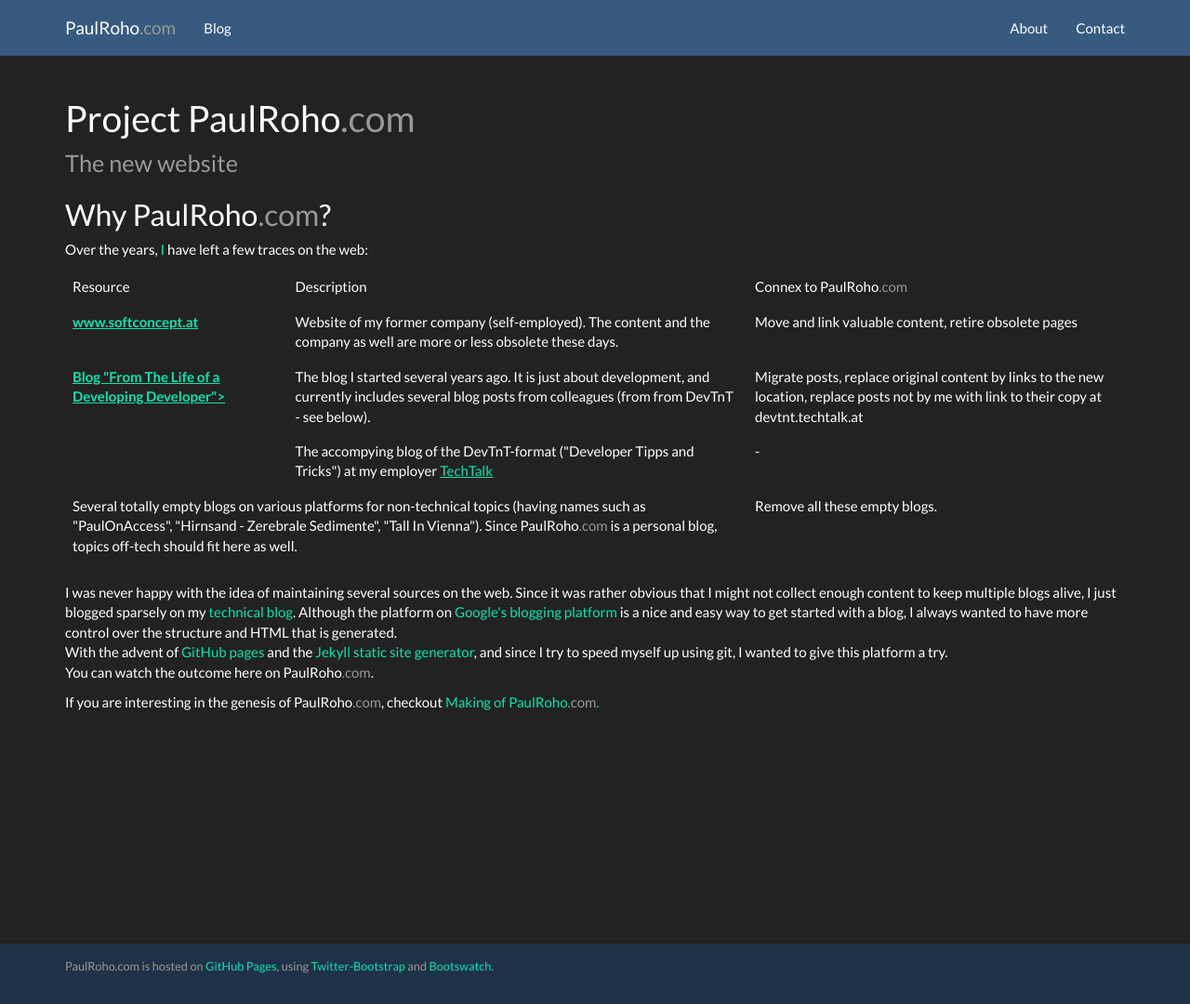
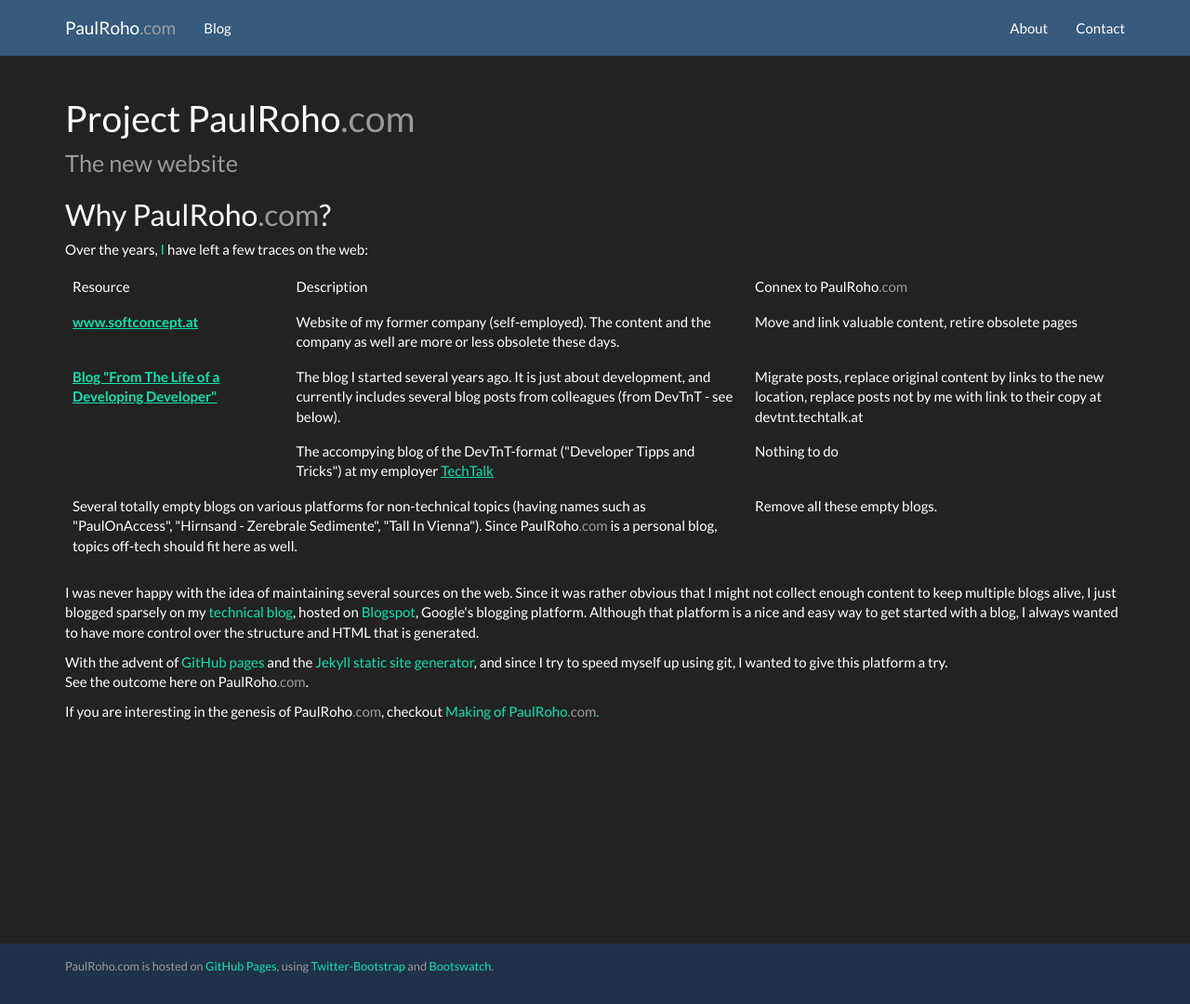
Before and after one commit to paulroho/paulroho.github.io, a Jekyll site: the page built from projects/paulroho.com/index.html, in a window 1280 px wide and 1080 px high. Shown: the whole window at 93% size. Built offline with Jekyll 4.4.1, drawn with Linux system fonts in a browser that asks for light colours; nearby versions of some CDN libraries.

Commit message:
Revised projects/paulroho.com

```diff
--- a/projects/paulroho.com/index.html
+++ b/projects/paulroho.com/index.html
@@ -21,14 +21,14 @@ layout: default
 <td>Move and link valuable content, retire obsolete pages</td>
 </tr>
 <tr>
-<th><a href="http://devingdever.blogspot.com">Blog &quot;From The Life of a Developing Developer&quot;></a></th>
-<td>The blog I started several years ago. It is just about development, and currently includes several blog posts from colleagues (from from DevTnT - see below).</td>
+<th><a href="http://devingdever.blogspot.com">Blog &quot;From The Life of a Developing Developer&quot;</a></th>
+<td>The blog I started several years ago. It is just about development, and currently includes several blog posts from colleagues (from DevTnT - see below).</td>
 <td>Migrate posts, replace original content by links to the new location, replace posts not by me with link to their copy at devtnt.techtalk.at</td>
 </tr>
 <tr>
 <th><a href="http://devtnt.techtalk.at"Blog "Developer Tipps and Tricks"></a></th>
 <td>The accompying blog of the DevTnT-format (&quot;Developer Tipps and Tricks&quot;) at my employer <a href="http://techtalk.at">TechTalk</a></td>
-<td>-</td>
+<td>Nothing to do</td>
 </tr>
 <tr>
 <td colspan="2">Several totally empty blogs on various platforms for non-technical topics (having names such as "PaulOnAccess", "Hirnsand - Zerebrale Sedimente", "Tall In Vienna"). Since {{ site.urlhtml }} is a personal blog, topics off-tech should fit here as well.</td>
@@ -37,7 +37,7 @@ layout: default
 </tbody>
 </table>
 
-<p>I was never happy with the idea of maintaining several sources on the web. Since it was rather obvious that I might not collect enough content to keep multiple blogs alive, I just blogged sparsely on my <a href="http://devingdever.blogspot.com">technical blog</a>. Although the platform on <a href="http://blogspot.com">Google's blogging platform</a> is a nice and easy way to get started with a blog, I always wanted to have more control over the structure and HTML that is generated.<br/>
-With the advent of <a href="http://pages.github.com">GitHub pages</a> and the <a href="http://jekyllrb.com">Jekyll static site generator</a>, and since I try to speed myself up using git, I wanted to give this platform a try.<br/>
-You can watch the outcome here on {{ site.urlhtml }}.</p>
+<p>I was never happy with the idea of maintaining several sources on the web. Since it was rather obvious that I might not collect enough content to keep multiple blogs alive, I just blogged sparsely on my <a href="http://devingdever.blogspot.com">technical blog</a>, hosted on <a href="http://blogspot.com">Blogspot</a>, Google's blogging platform. Although that platform is a nice and easy way to get started with a blog, I always wanted to have more control over the structure and HTML that is generated.</p>
+<p>With the advent of <a href="http://pages.github.com">GitHub pages</a> and the <a href="http://jekyllrb.com">Jekyll static site generator</a>, and since I try to speed myself up using git, I wanted to give this platform a try.<br/>
+See the outcome here on {{ site.urlhtml }}.</p>
 <p>If you are interesting in the genesis of {{ site.urlhtml }}, checkout <a href="/projects/paulroho.com/makingof">Making of {{ site.urlhtml }}.</a></p>
```
